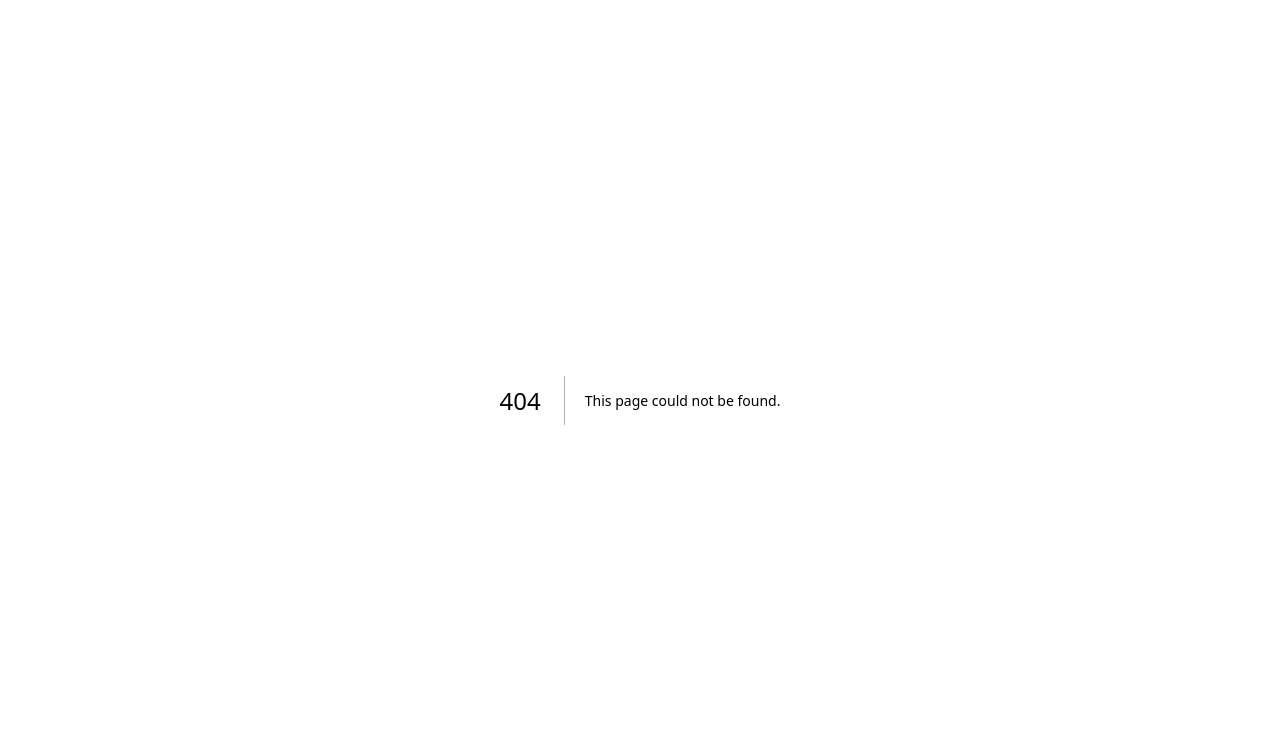
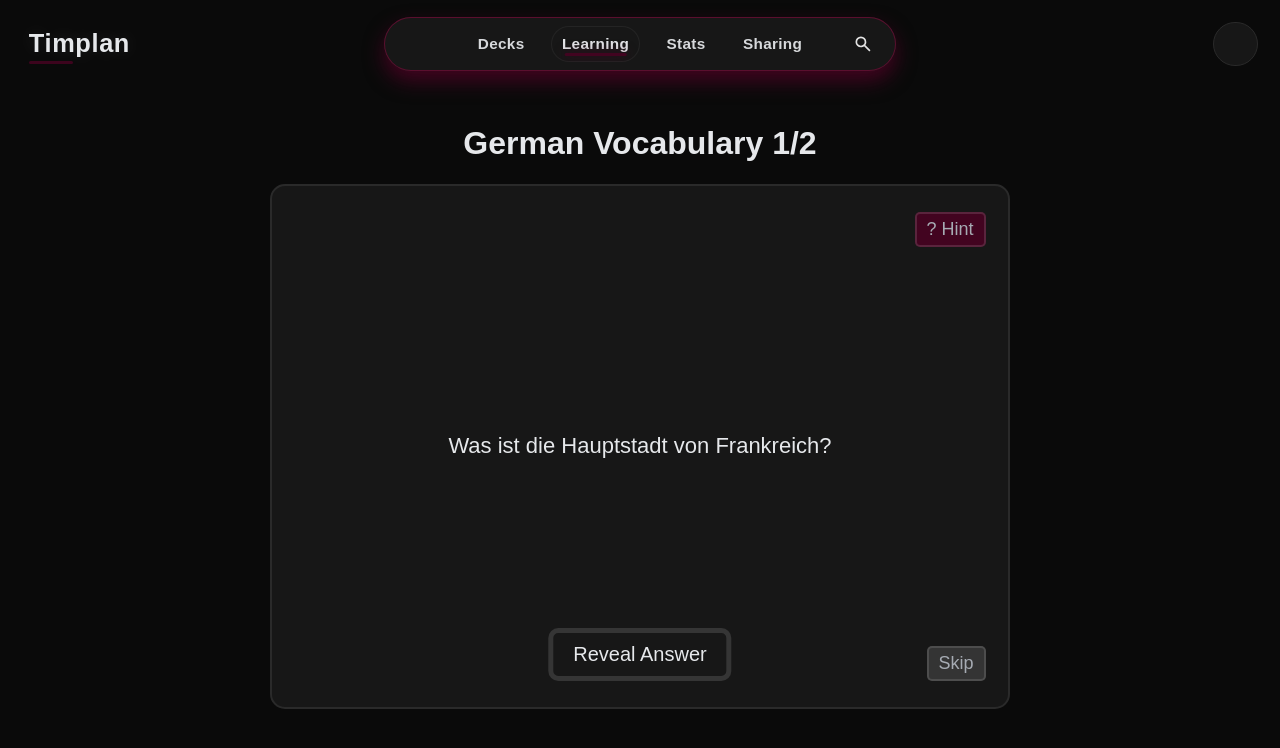
Before and after one commit to xniklasx-dev/Timplan-Projekt, a Next.js app in the folder frontend/: page /learning/1 in a window 1280 px wide. Before the commit this address had no page. Shown: the top 748 px of the page. Built offline with nearby package versions, Linux system fonts and the light colour scheme.

Commit message:
reading deckid in url

```diff
--- a/frontend/src/app/(app)/learning/page.tsx
+++ b/frontend/src/app/(app)/learning/[deckId]/page.tsx
@@ -1,13 +1,14 @@
 "use client";
+import { useParams } from "next/navigation";
 import { useState } from "react";
 import styles from "./page.module.css";
-import LearnCard from "../../ui/learning_cards/learning_cards";
+import LearnCard from "../../../ui/learning_cards/learning_cards";
 
 import decksData from "@/app/lib/placeholder-decks.json";
 import cardsData from "@/app/lib/placeholder-cards.json";
 
-import { Deck, Card } from "../../lib/definitions";
-import { getCardsForDeck, rateCard } from "../../lib/learning-service";
+import { Deck, Card } from "../../../lib/definitions";
+import { getDeckById, getCardsForDeck, rateCard } from "../../../lib/learning-service";
 
 function hydrateCard(raw: any): Card {
   return {
@@ -36,7 +37,12 @@ const cards: Card[] = cardsData.map(hydrateCard);
 
 
 export default function Learning() {
-  const selectedDeck = decks[0];
+  const params = useParams();
+  const deckId = String(params.deckId);
+  const selectedDeck = getDeckById(decks, deckId);
+  if (!selectedDeck) {
+    return <div>Deck nicht gefunden</div>;
+  }
   const initialDeckCards = getCardsForDeck(selectedDeck, cards);
 
   const [deckCards, setDeckCards] = useState(initialDeckCards);
--- a/frontend/src/app/lib/learning-service.ts
+++ b/frontend/src/app/lib/learning-service.ts
@@ -1,5 +1,8 @@
 import { Card, Deck } from "./definitions";
 
+export function getDeckById(decks: Deck[], id: string): Deck | undefined {
+  return decks.find((deck) => String(deck.id) === id);
+}
 
 export function getCardsForDeck(deck: Deck, allCards: Card[]): Card[] {
   return allCards.filter((card) => deck.cardIds.includes(card.id));
```
Also changed, not shown: frontend/src/app/(app)/learning/[deckId]/page.module.css (renamed from frontend/src/app/(app)/learning/page.module.css).
